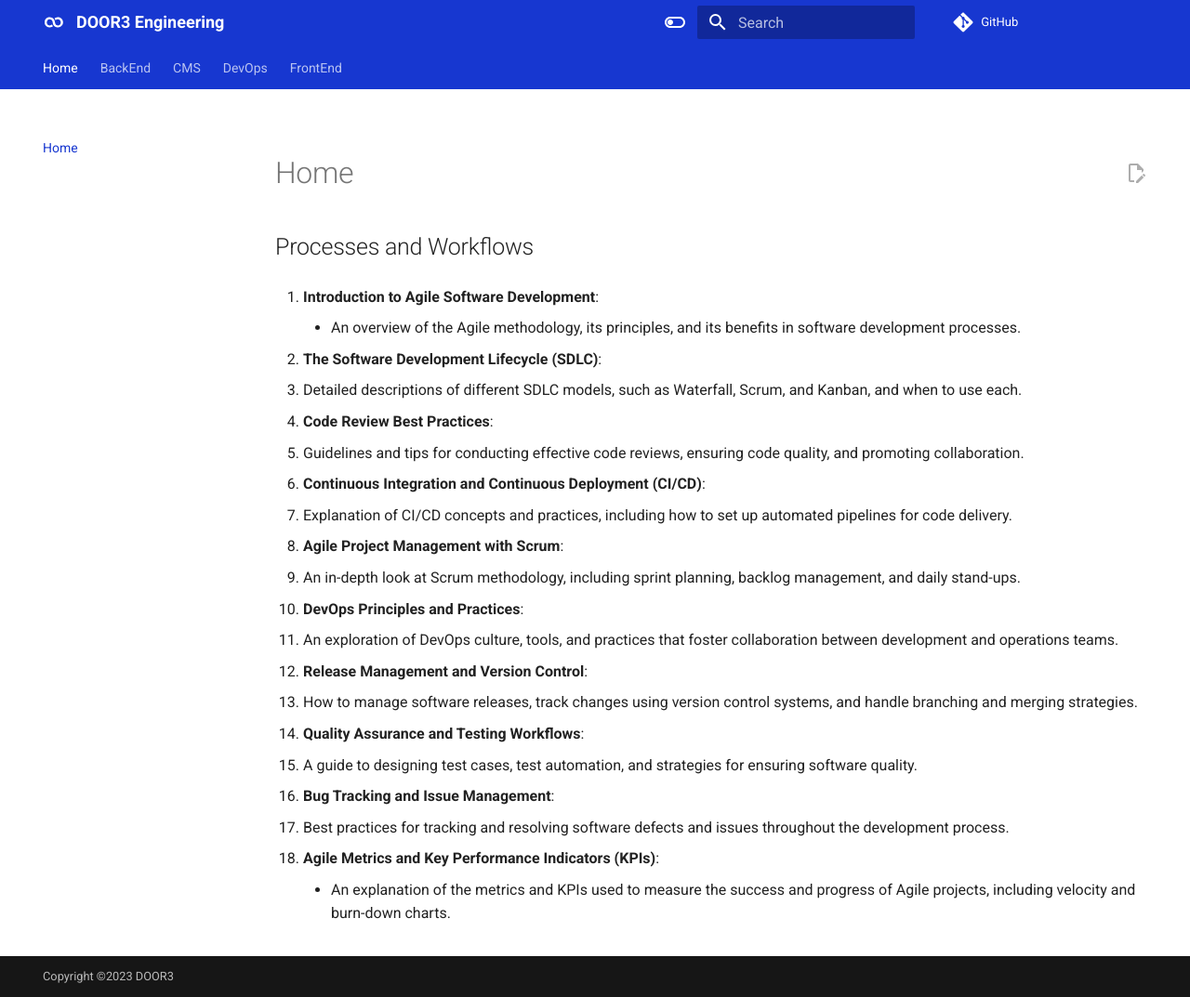
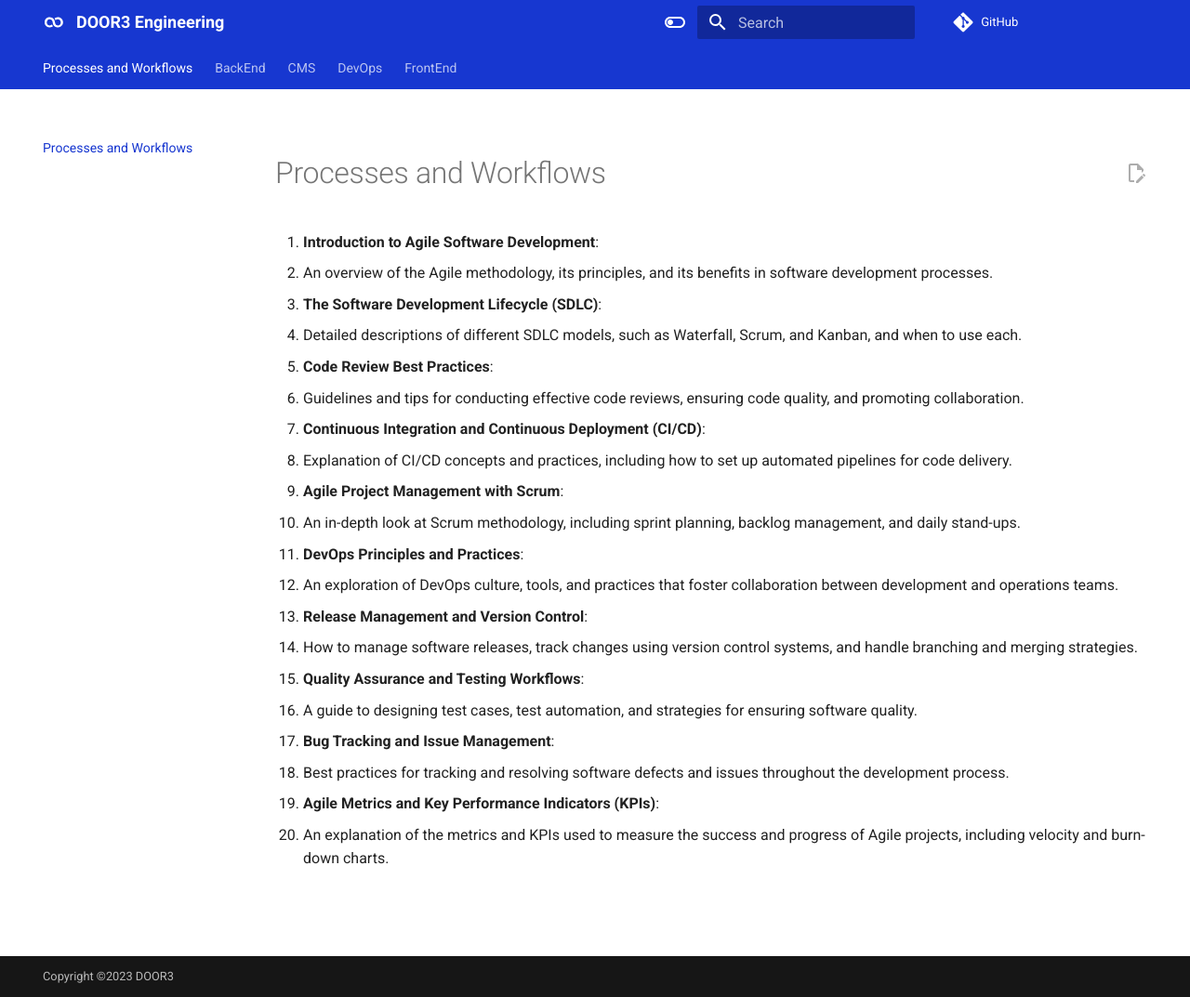
Before and after one commit to Door3Dev/engineering-documentation, an MkDocs documentation site: the page built from documentation/gh_pages/index.md, in a window 1280 px wide and 1073 px high. Shown: the whole window at 93% size. Built offline with MkDocs 1.6.1 and Material for MkDocs 9.7.7, drawn with Linux system fonts in a browser that asks for light colours; comment, search, counter and statistics services are not loaded.

Commit message:
fix(ETB-29): one more try to fix markup of Processes and Workflows page

```diff
--- a/documentation/gh_pages/index.md
+++ b/documentation/gh_pages/index.md
@@ -2,42 +2,34 @@
 template: third-level-navigation.html
 ---
 
-## Processes and Workflows
+# Processes and Workflows
 
 1. **Introduction to Agile Software Development**:
-    - An overview of the Agile methodology, its principles, and its benefits in software development processes.
-
+   * An overview of the Agile methodology, its principles, and its benefits in software development processes.
 
 2. **The Software Development Lifecycle (SDLC)**:
-   - Detailed descriptions of different SDLC models, such as Waterfall, Scrum, and Kanban, and when to use each.
-
+   * Detailed descriptions of different SDLC models, such as Waterfall, Scrum, and Kanban, and when to use each.
 
 3. **Code Review Best Practices**:
-   - Guidelines and tips for conducting effective code reviews, ensuring code quality, and promoting collaboration.
-
+   * Guidelines and tips for conducting effective code reviews, ensuring code quality, and promoting collaboration.
 
 4. **Continuous Integration and Continuous Deployment (CI/CD)**:
-   - Explanation of CI/CD concepts and practices, including how to set up automated pipelines for code delivery.
-
+   * Explanation of CI/CD concepts and practices, including how to set up automated pipelines for code delivery.
 
 5. **Agile Project Management with Scrum**:
-   - An in-depth look at Scrum methodology, including sprint planning, backlog management, and daily stand-ups.
-
+   * An in-depth look at Scrum methodology, including sprint planning, backlog management, and daily stand-ups.
 
 6. **DevOps Principles and Practices**:
-   - An exploration of DevOps culture, tools, and practices that foster collaboration between development and operations teams.
-
+   * An exploration of DevOps culture, tools, and practices that foster collaboration between development and operations teams.
 
 7. **Release Management and Version Control**:
-   - How to manage software releases, track changes using version control systems, and handle branching and merging strategies.
+   * How to manage software releases, track changes using version control systems, and handle branching and merging strategies.
 
 8. **Quality Assurance and Testing Workflows**:
-   - A guide to designing test cases, test automation, and strategies for ensuring software quality.
-
+   * A guide to designing test cases, test automation, and strategies for ensuring software quality.
 
 9. **Bug Tracking and Issue Management**:
-   - Best practices for tracking and resolving software defects and issues throughout the development process.
-
+   * Best practices for tracking and resolving software defects and issues throughout the development process.
 
 10. **Agile Metrics and Key Performance Indicators (KPIs)**:
-    - An explanation of the metrics and KPIs used to measure the success and progress of Agile projects, including velocity and burn-down charts.
+   * An explanation of the metrics and KPIs used to measure the success and progress of Agile projects, including velocity and burn-down charts.
```
